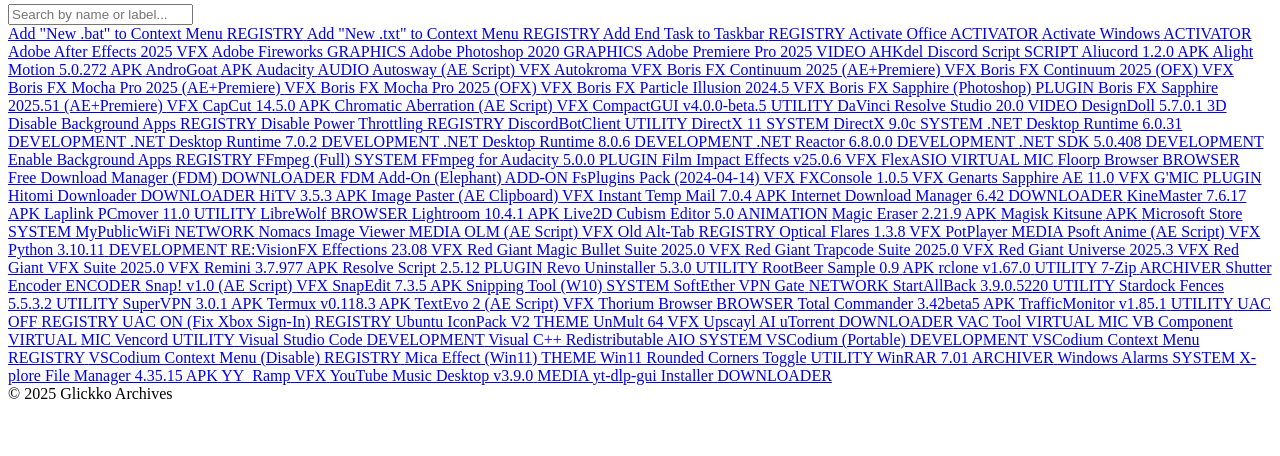
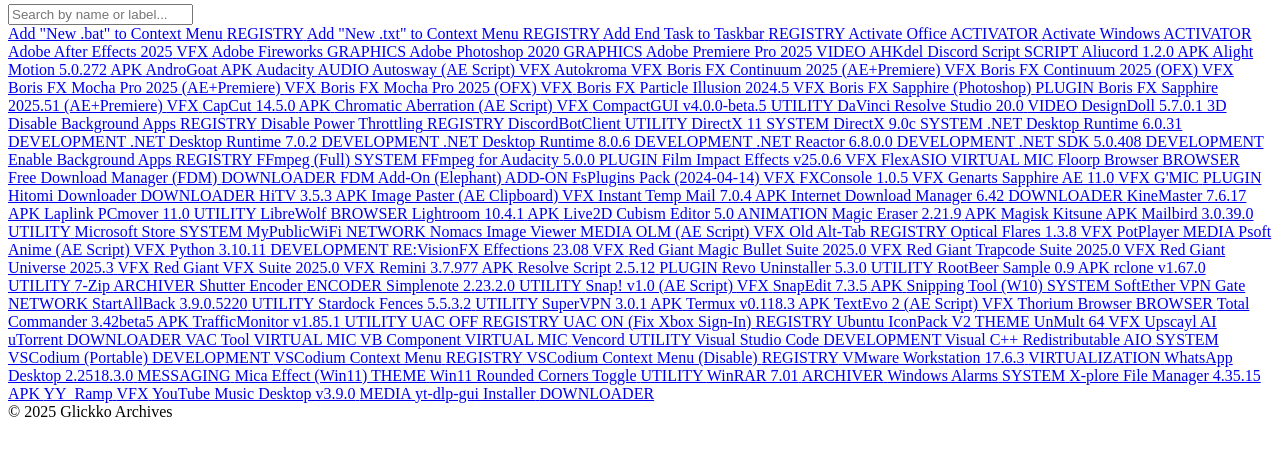
Before and after one commit to glickko/glickko.github.io, a plain HTML site: page tools.html in a window 1280 px wide. Shown: the part 300-756 px from the top of the page. Drawn offline with Linux system fonts and the light colour scheme.

Commit message:
Add files via upload

```diff
--- a/tools.html
+++ b/tools.html
@@ -269,6 +269,10 @@
                     <span class="tool-name">Magisk Kitsune</span>
                     <span class="tool-tag">APK</span>
                 </a>
+                <a href="https://www.mediafire.com/file/c7ym5cdmly5z8lt/mailbird_3.0.39.0.zip/file" target="_blank" rel="noopener noreferrer" class="tool-item">
+                    <span class="tool-name">Mailbird 3.0.39.0</span>
+                    <span class="tool-tag">UTILITY</span>
+                </a>
                 <a href="https://cdn.discordapp.com/attachments/1258829354700636160/1258832645572399155/Microsoft_Store.msix?ex=68559642&is=685444c2&hm=32a6a25c0761dedc6771187b18e52264dafbccdbd4bfd2cd956926b6898e620b&" target="_blank" rel="noopener noreferrer" class="tool-item">
                     <span class="tool-name">Microsoft Store</span>
                     <span class="tool-tag">SYSTEM</span>
@@ -325,7 +329,7 @@
                     <span class="tool-name">Red Giant VFX Suite 2025.0</span>
                     <span class="tool-tag">VFX</span>
                 </a>
-                <a href="https://cdn.discordapp.com/attachments/1287252173071319170/1385486407929167964/Remini_3.7.977_Mod.apk?ex=68563e44&is=6854ecc4&hm=8a06f8586d77b265cf922e43103fe77f4d8c54ea55c1fe8280b2b0de8172d3a2&" target="_blank" rel="noopener noreferrer" class="tool-item">
+                <a href="https://www.mediafire.com/file/5ujm1azecan9eqb/Remini_3.7.977_%255BMod%255D.apk/file" target="_blank" rel="noopener noreferrer" class="tool-item">
                     <span class="tool-name">Remini 3.7.977</span>
                     <span class="tool-tag">APK</span>
                 </a>
@@ -353,11 +357,15 @@
                     <span class="tool-name">Shutter Encoder</span>
                     <span class="tool-tag">ENCODER</span>
                 </a>
+                <a href="https://www.mediafire.com/file/mstto0ox4weptjj/Simplenote_2.23.2.0_x86__9h07f78gwnchp.Appx/file" target="_blank" rel="noopener noreferrer" class="tool-item">
+                    <span class="tool-name">Simplenote 2.23.2.0</span>
+                    <span class="tool-tag">UTILITY</span>
+                </a>
                 <a href="https://cdn.discordapp.com/attachments/1273619320408379554/1273619422132572191/Snap_v1.0.jsx?ex=68555404&is=68540284&hm=82d1cbefb272abb735546dcc985c7d5128fa0a4b976c49b92645e10dc922041c&" target="_blank" rel="noopener noreferrer" class="tool-item">
                     <span class="tool-name">Snap! v1.0 (AE Script)</span>
                     <span class="tool-tag">VFX</span>
                 </a>
-                <a href="https://cdn.discordapp.com/attachments/1287252173071319170/1385486819105181706/SnapEdit_7.3.5_Mod.apk?ex=68563ea6&is=6854ed26&hm=4ea482702de4201f5750c7277d59b881ba9a5f65a552d3848ddacf5078082302&" target="_blank" rel="noopener noreferrer" class="tool-item">
+                <a href="https://www.mediafire.com/file/idkqr6k7btazwis/SnapEdit_7.3.5_%255BMod%255D.apk/file" target="_blank" rel="noopener noreferrer" class="tool-item">
                     <span class="tool-name">SnapEdit 7.3.5</span>
                     <span class="tool-tag">APK</span>
                 </a>
@@ -377,7 +385,7 @@
                     <span class="tool-name">Stardock Fences 5.5.3.2</span>
                     <span class="tool-tag">UTILITY</span>
                 </a>
-                <a href="https://cdn.discordapp.com/attachments/1287252173071319170/1385486818442612746/SuperVPN_3.0.1_Mod.apk?ex=68563ea6&is=6854ed26&hm=87d18f13fcc7a061bb99ea89f0d4226052838ef80504913abb88040597f234b3&" target="_blank" rel="noopener noreferrer" class="tool-item">
+                <a href="https://www.mediafire.com/file/qp40hv1yszsfv6f/SuperVPN_3.0.1_%255BMod%255D.apk/file" target="_blank" rel="noopener noreferrer" class="tool-item">
                     <span class="tool-name">SuperVPN 3.0.1</span>
                     <span class="tool-tag">APK</span>
                 </a>
@@ -457,6 +465,14 @@
                     <span class="tool-name">VSCodium Context Menu (Disable)</span>
                     <span class="tool-tag">REGISTRY</span>
                 </a>
+                <a href="https://www.mediafire.com/file/u3m84gmipaqsacg/VMwareWorkstationPro17.6.3Build24583834x64.exe/file" target="_blank" rel="noopener noreferrer" class="tool-item">
+                    <span class="tool-name">VMware Workstation 17.6.3</span>
+                    <span class="tool-tag">VIRTUALIZATION</span>
+                </a>
+                <a href="https://www.mediafire.com/file/gxm39rk8ohcttec/5319275A.WhatsAppDesktop_2.2518.3.0_neutral_%257E_cv1g1gvanyjgm.Msixbundle/file" target="_blank" rel="noopener noreferrer" class="tool-item">
+                    <span class="tool-name">WhatsApp Desktop 2.2518.3.0</span>
+                    <span class="tool-tag">MESSAGING</span>
+                </a>
                 <a href="https://cdn.discordapp.com/attachments/1258832015298527252/1385457569715454073/Mica_Effect-win11.rar?ex=68562369&is=6854d1e9&hm=d03d889caa80cb52fcb7a2e25575bea0637bed457b40bb33613c6b82fe839e93&" target="_blank" rel="noopener noreferrer" class="tool-item">
                     <span class="tool-name">Mica Effect (Win11)</span>
                     <span class="tool-tag">THEME</span>
```
